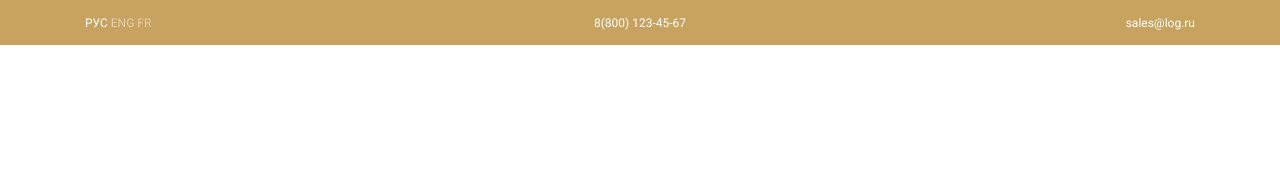
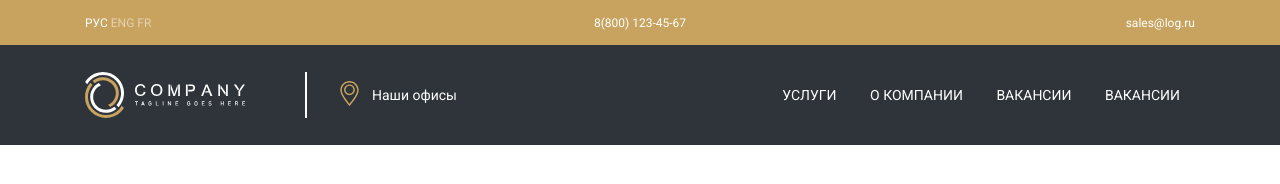
Before and after one commit to Artem-Lakhov/CSS-GRID, a plain HTML site: page index.html in a window 1280 px wide. Drawn offline with Linux system fonts and the light colour scheme.

Commit message:
header sub bar

```diff
--- a/index.html
+++ b/index.html
@@ -11,8 +11,8 @@
 <body>
     <div class="wraper">
         <header>
-        <div class="container">
-            <div class="header-top">
+            <div class="container">
+                <div class="header-top">
                 <div class="header-top__lang">
                     <div class="header-top__lang-container">
                         <a class="active" href="#">РУС</a>
@@ -30,8 +30,20 @@
                         <a href="mailto:sales@log.ru">sales@log.ru</a>
                     </div>
                 </div>
+                </div>
             </div>
-        </div>
+            <div class="header-nav">
+                <div class="header-nav__container">
+                    <div class="header-nav__logo"><a href="#"><img src="sourse\logo.svg" alt="ЛОГОТИП"></a></div>
+                    <div class="header-nav__location"><a href="#"><img src="sourse\placeholder.svg" alt=""></a>Наши офисы</div>
+                    <nav class="header-nav__link">
+                        <a href="#">услуги</a>
+                        <a href="#">О компании</a>
+                        <a href="#">вакансии</a>
+                        <a href="#">вакансии</a>
+                    </nav>
+                </div>
+            </div>
         </header>
     </div>
 </body>
--- a/main.scss
+++ b/main.scss
@@ -46,3 +46,46 @@ font-size: 12px;
 		&__email-container {
 		}
 }
+
+.header-nav {
+background-color:#2F343A ;
+color: white;
+min-height: 100px;
+
+    &__container {
+    max-width: 1140px;
+    padding: 27px 15px;
+    margin:  auto;
+    display: grid;
+    grid-template-columns: 1fr 1fr 3fr;
+
+    }
+
+    &__logo {
+        align-self: center;
+        border-right: 2px solid white;
+        padding-right: 30px;
+    }
+
+    &__location {
+        align-self: center;
+        line-height: 2;
+        padding: 0 30px;
+
+            img{
+                padding-right: 10px;
+
+            }
+    }
+
+    &__link {
+    align-self: center;
+    text-align: right;
+
+        a{
+
+            padding: 0 15px;
+            text-transform: uppercase;
+        }
+    }
+}
```
Also changed, not shown: main.css, 1 other file.
